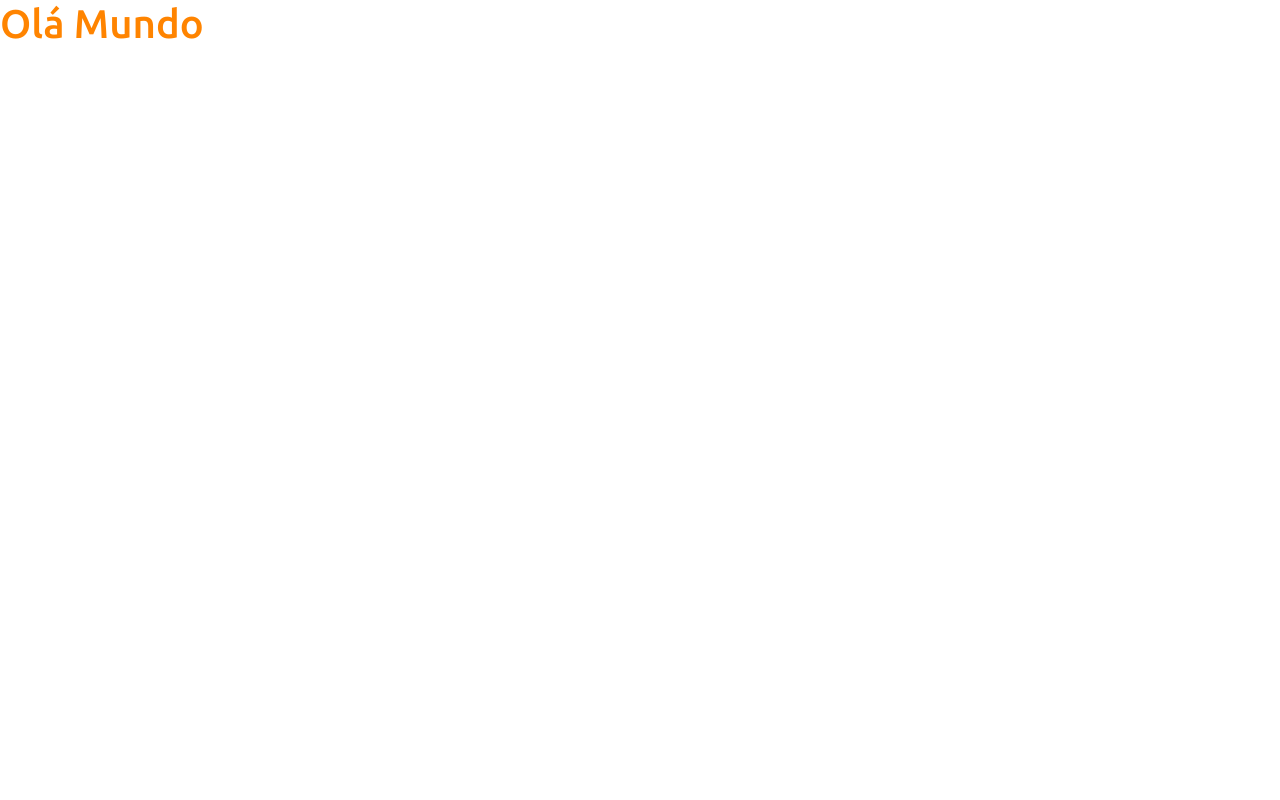
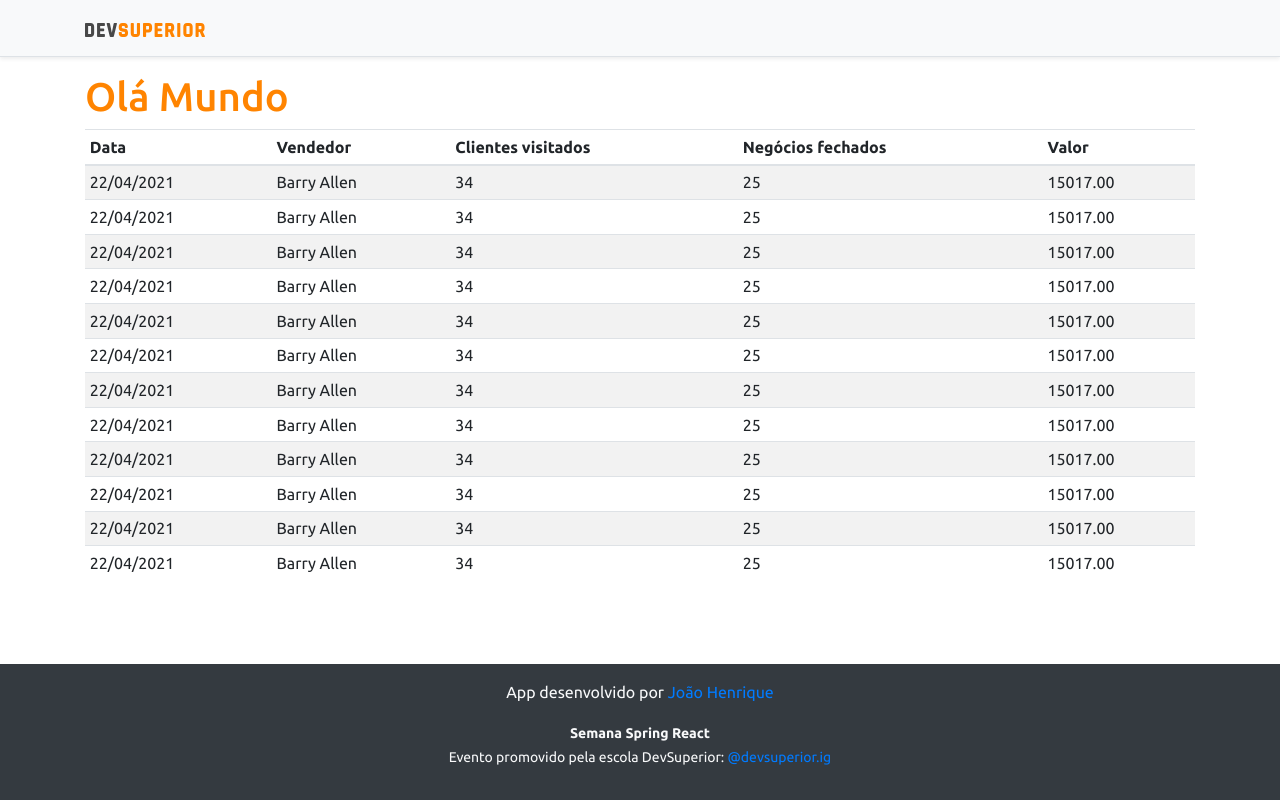
Before and after one commit to joaoh4547/projeto-sds3, a React (Create React App) app in the folder frontend/: page / in a window 1280 px wide. Built offline with nearby package versions, Linux system fonts and the light colour scheme.

Commit message:
Componentes Basicos estáticos

```diff
--- a/frontend/src/App.tsx
+++ b/frontend/src/App.tsx
@@ -1,9 +1,17 @@
+import DataTable from "components/DataTable";
+import Footer from "components/Footer";
+import Navbar from "components/Navbar";
 
 function App() {
   return (
-    <div>
-      <h1 className="text-primary">Olá Mundo </h1>
-    </div>
+    <>
+      <Navbar />
+      <div className="container">
+        <h1 className="text-primary">Olá Mundo </h1>
+        <DataTable />
+      </div>
+      <Footer />
+    </>
   );
 }
 
--- /dev/null
+++ b/frontend/src/components/DataTable/index.tsx
@@ -0,0 +1,105 @@
+const DataTable = () => {
+  return (
+    <div className="table-responsive">
+      <table className="table table-striped table-sm">
+        <thead>
+          <tr>
+            <th>Data</th>
+            <th>Vendedor</th>
+            <th>Clientes visitados</th>
+            <th>Negócios fechados</th>
+            <th>Valor</th>
+          </tr>
+        </thead>
+        <tbody>
+          <tr>
+            <td>22/04/2021</td>
+            <td>Barry Allen</td>
+            <td>34</td>
+            <td>25</td>
+            <td>15017.00</td>
+          </tr>
+          <tr>
+            <td>22/04/2021</td>
+            <td>Barry Allen</td>
+            <td>34</td>
+            <td>25</td>
+            <td>15017.00</td>
+          </tr>
+          <tr>
+            <td>22/04/2021</td>
+            <td>Barry Allen</td>
+            <td>34</td>
+            <td>25</td>
+            <td>15017.00</td>
+          </tr>
+          <tr>
+            <td>22/04/2021</td>
+            <td>Barry Allen</td>
+            <td>34</td>
+            <td>25</td>
+            <td>15017.00</td>
+          </tr>
+          <tr>
+            <td>22/04/2021</td>
+            <td>Barry Allen</td>
+            <td>34</td>
+            <td>25</td>
+            <td>15017.00</td>
+          </tr>
+          <tr>
+            <td>22/04/2021</td>
+            <td>Barry Allen</td>
+            <td>34</td>
+            <td>25</td>
+            <td>15017.00</td>
+          </tr>
+          <tr>
+            <td>22/04/2021</td>
+            <td>Barry Allen</td>
+            <td>34</td>
+            <td>25</td>
+            <td>15017.00</td>
+          </tr>
+          <tr>
+            <td>22/04/2021</td>
+            <td>Barry Allen</td>
+            <td>34</td>
+            <td>25</td>
+            <td>15017.00</td>
+          </tr>
+          <tr>
+            <td>22/04/2021</td>
+            <td>Barry Allen</td>
+            <td>34</td>
+            <td>25</td>
+            <td>15017.00</td>
+          </tr>
+          <tr>
+            <td>22/04/2021</td>
+            <td>Barry Allen</td>
+            <td>34</td>
+            <td>25</td>
+            <td>15017.00</td>
+          </tr>
+          <tr>
+            <td>22/04/2021</td>
+            <td>Barry Allen</td>
+            <td>34</td>
+            <td>25</td>
+            <td>15017.00</td>
+          </tr>
+          <tr>
+            <td>22/04/2021</td>
+            <td>Barry Allen</td>
+            <td>34</td>
+            <td>25</td>
+            <td>15017.00</td>
+          </tr>
+        </tbody>
+      </table>
+    </div>
+  )
+}
+
+export default DataTable
--- /dev/null
+++ b/frontend/src/components/Footer/index.tsx
@@ -0,0 +1,14 @@
+
+const Footer = () => {
+  return (
+    <footer className="footer mt-auto py-3 bg-dark">
+      <div className="container">
+        <p className="text-light">App desenvolvido por <a href="https://github.com/joaoh4547" target="_blank" rel="noreferrer">João Henrique</a></p>
+        <p className="text-light"><small><strong>Semana Spring React</strong><br />
+          Evento promovido pela escola DevSuperior: <a href="https://instagram.com/devsuperior.ig" target="_blank" rel="noreferrer">@devsuperior.ig</a></small></p>
+      </div>
+    </footer>
+  )
+}
+
+export default Footer
--- /dev/null
+++ b/frontend/src/components/Navbar/index.tsx
@@ -0,0 +1,14 @@
+import ImgDsDark from '../../assets/img/ds_dark.svg'
+const Navbar = () => {
+  return (
+    <div className="d-flex flex-column flex-md-row align-items-center p-3 px-md-4 mb-3 bg-light border-bottom shadow-sm">
+      <div className="container">
+        <nav className="my-2 my-md-0 mr-md-3">
+          <img src={ImgDsDark} alt="DevSuperior" width="120" />
+        </nav>
+      </div>
+    </div>
+  )
+}
+
+export default Navbar;
```
Also changed, not shown: frontend/src/assets/img/ds_dark.svg (added).
